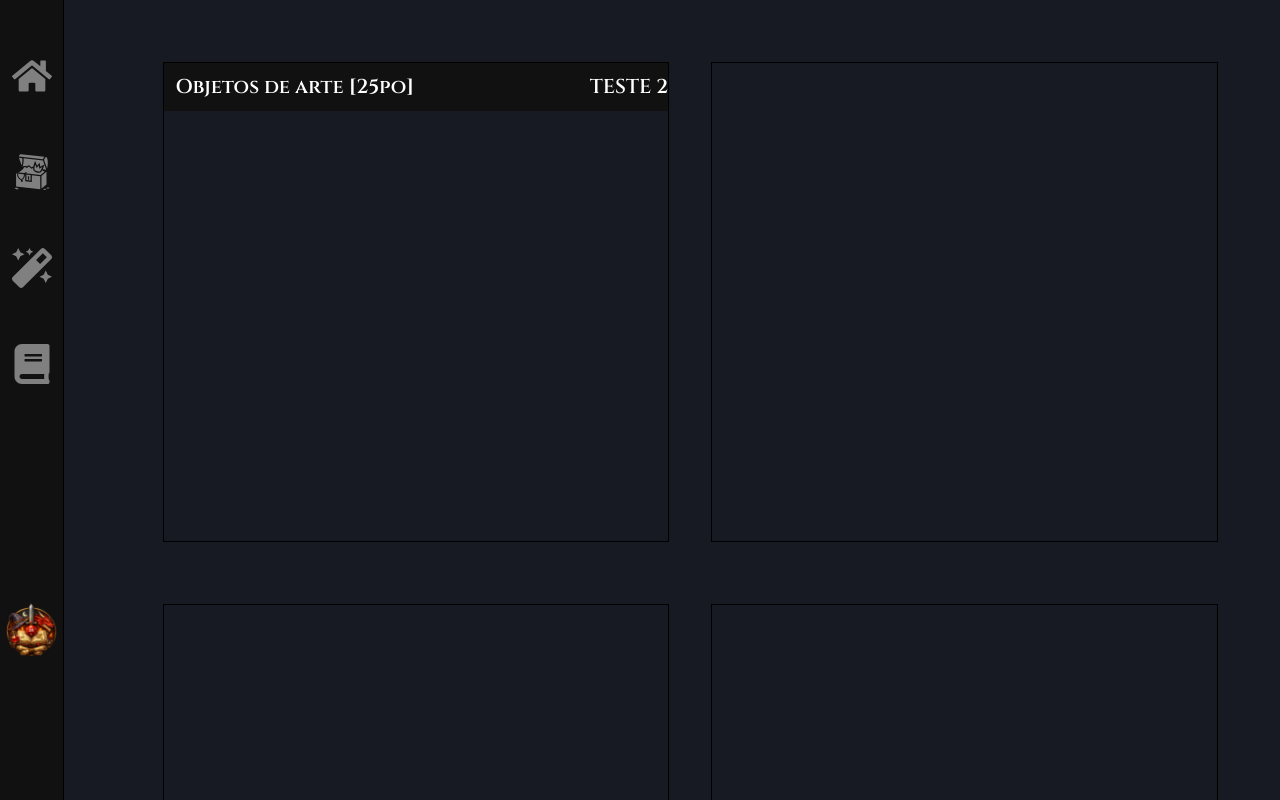
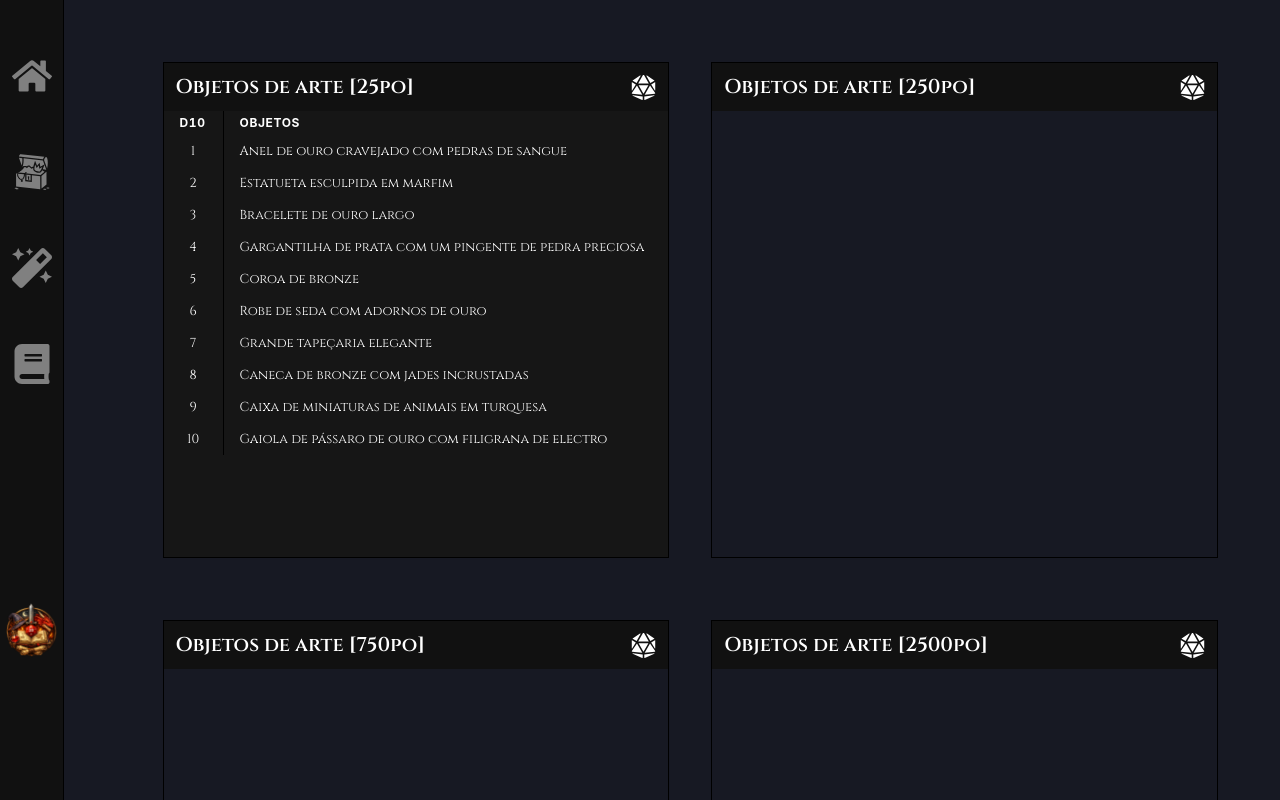
Before and after one commit to Fkmatheus/RpgManager, a React (Vite) app: page /ObjetosDeArte in a window 1280 px wide. Shown: the top 800 px of the page. Built offline with nearby package versions, Linux system fonts and the light colour scheme.

Commit message:
feat: Criação da DefaultTable e mockando alguns dados

```diff
--- a/package.json
+++ b/package.json
@@ -13,7 +13,7 @@
     "@chakra-ui/react": "^2.10.9",
     "@emotion/react": "^11.14.0",
     "@emotion/styled": "^11.14.1",
-    "framer-motion": "^12.34.3",
+    "framer-motion": "^12.38.0",
     "react": "^19.2.0",
     "react-dom": "^19.2.0",
     "react-icons": "^5.6.0",
--- a/src/components/ArtObjectsSection/ArtObjectsSection.tsx
+++ b/src/components/ArtObjectsSection/ArtObjectsSection.tsx
@@ -1,5 +1,21 @@
-import { Box, Flex, Text } from '@chakra-ui/react';
+import { Box, Button, Flex, Text } from '@chakra-ui/react';
 import { Footer } from "../Footer/Footer";
+import { FaDiceD20 } from 'react-icons/fa';
+import { DefaultTable } from '../DefaultTable/DefaultTable';
+
+const objects_25po = [
+  { id: 1, d10: 1, name: "Anel de ouro cravejado com pedras de sangue"},
+  { id: 2, d10: 2, name: "Estatueta esculpida em marfim"},
+  { id: 3, d10: 3, name: "Bracelete de ouro largo"},
+  { id: 4, d10: 4, name: "Gargantilha de prata com um pingente de pedra preciosa"},
+  { id: 5, d10: 5, name: "Coroa de bronze"},
+  { id: 6, d10: 6, name: "Robe de seda com adornos de ouro"},
+  { id: 7, d10: 7, name: "Grande tapeçaria elegante"},
+  { id: 8, d10: 8, name: "Caneca de bronze com jades incrustadas"},
+  { id: 9, d10: 9, name: "Caixa de miniaturas de animais em turquesa"},
+  { id: 10, d10: 10, name: "Gaiola de pássaro de ouro com filigrana de electro"},
+
+];
 
 export function ArtObjectsSection() {
   return (
@@ -15,40 +31,62 @@ export function ArtObjectsSection() {
           marginTop={"5%"}
           marginLeft={"10%"}
           width={"85%"}
-          height={"60vh"}
+          height={"62vh"}
           display={"flex"}
           flexDirection={"row"}
           justifyContent={"space-between"}
         >
-          <Box width={"48%"} height={"60vh"} border={"solid 1px black"}>
+          <Box backgroundColor={"#161616"} fontFamily={'Cinzel'} overflowY="auto" css={{
+            '&::-webkit-scrollbar': {
+              display: 'none',
+            },
+            '-ms-overflow-style': 'none',
+            'scrollbar-width': 'none',
+          }} width={"48%"} height={"62vh"} border={"solid 1px black"}>
+            <Box display={"flex"} flexDirection={"row"} fontSize={20} alignItems={"center"} textAlign={"center"} fontWeight={"bold"}  color={"white"} width={"100%"} height={"6vh"} backgroundColor={"#111111"} justifyContent={"space-between"}>
+              <Text marginLeft={3}>Objetos de arte [25po]</Text>
+              <Button marginRight={3} p={0} minW="auto" h="auto" _hover={{ color: "tomato" }} backgroundColor={"#111111"} color={"white"} variant={"ghost"}><FaDiceD20 size={25} /></Button>
+            </Box>
+            <DefaultTable dice='d10' type='Objetos' data={objects_25po}/>
+          </Box>
+          <Box width={"48%"} height={"62vh"} border={"solid 1px black"}>
             <Box display={"flex"} flexDirection={"row"} fontSize={20} alignItems={"center"} textAlign={"center"} fontWeight={"bold"} fontFamily={'Cinzel'} color={"white"} width={"100%"} height={"6vh"} backgroundColor={"#111111"} justifyContent={"space-between"}>
-               <Text marginLeft={3}>Objetos de arte [25po]</Text>
-               <Text>TESTE 2</Text>
+              <Text marginLeft={3}>Objetos de arte [250po]</Text>
+              <Button marginRight={3} p={0} minW="auto" h="auto" _hover={{ color: "tomato" }} backgroundColor={"#111111"} color={"white"} variant={"ghost"}><FaDiceD20 size={25} /></Button>
             </Box>
           </Box>
-          <Box width={"48%"} height={"60vh"} border={"solid 1px black"}></Box>
         </Box>
         <Box
           marginTop={"5%"}
           marginLeft={"10%"}
           width={"85%"}
-          height={"60vh"}
+          height={"62vh"}
           display={"flex"}
           flexDirection={"row"}
           justifyContent={"space-between"}
         >
-          <Box width={"48%"} height={"60vh"} border={"solid 1px black"}></Box>
-          <Box width={"48%"} height={"60vh"} border={"solid 1px black"}></Box>
+          <Box width={"48%"} height={"62vh"} border={"solid 1px black"}>
+            <Box display={"flex"} flexDirection={"row"} fontSize={20} alignItems={"center"} textAlign={"center"} fontWeight={"bold"} fontFamily={'Cinzel'} color={"white"} width={"100%"} height={"6vh"} backgroundColor={"#111111"} justifyContent={"space-between"}>
+              <Text marginLeft={3}>Objetos de arte [750po]</Text>
+              <Button marginRight={3} p={0} minW="auto" h="auto" _hover={{ color: "tomato" }} backgroundColor={"#111111"} color={"white"} variant={"ghost"}><FaDiceD20 size={25} /></Button>
+            </Box>
+          </Box>
+          <Box width={"48%"} height={"62vh"} border={"solid 1px black"}>
+            <Box display={"flex"} flexDirection={"row"} fontSize={20} alignItems={"center"} textAlign={"center"} fontWeight={"bold"} fontFamily={'Cinzel'} color={"white"} width={"100%"} height={"6vh"} backgroundColor={"#111111"} justifyContent={"space-between"}>
+              <Text marginLeft={3}>Objetos de arte [2500po]</Text>
+              <Button marginRight={3} p={0} minW="auto" h="auto" _hover={{ color: "tomato" }} backgroundColor={"#111111"} color={"white"} variant={"ghost"}><FaDiceD20 size={25} /></Button>
+            </Box>
+          </Box>
         </Box>
         <Box
           marginTop={"5%"}
           marginLeft={"10%"}
           width={"85%"}
           height={"70vh"}
-          border={"solid 1px black"}>
-
-
-        </Box>
+          border={"solid 1px black"}> <Box display={"flex"} flexDirection={"row"} fontSize={20} alignItems={"center"} textAlign={"center"} fontWeight={"bold"} fontFamily={'Cinzel'} color={"white"} width={"100%"} height={"6vh"} backgroundColor={"#111111"} justifyContent={"space-between"}>
+            <Text marginLeft={3}>Objetos de arte [7500po]</Text>
+            <Button marginRight={3} p={0} minW="auto" h="auto" _hover={{ color: "tomato" }} backgroundColor={"#111111"} color={"white"} variant={"ghost"}><FaDiceD20 size={25} /></Button>
+          </Box></Box>
         <Footer />
       </Flex>
     </>
--- /dev/null
+++ b/src/components/DefaultTable/DefaultTable.tsx
@@ -0,0 +1,59 @@
+import {
+  Table,
+  Thead,
+  Tbody,
+  Tr,
+  Th,
+  Td,
+  TableContainer
+} from "@chakra-ui/react";
+
+interface TableItem {
+  id: number;
+  d10: number;
+  name: string;
+}
+
+interface DefaultTableProps {
+    dice: string;
+    type: string;
+    data: TableItem[];
+}
+
+export function DefaultTable({dice, type, data}: DefaultTableProps) {
+  return (
+    <TableContainer>
+      <Table size="sm" variant="unstyled" color={"white"} backgroundColor={"#161616"}>
+        <Thead>
+          <Tr>
+            <Th borderRight={"solid black 1px"}>{dice}</Th>
+            <Th>{type}</Th>
+          </Tr>
+        </Thead>
+
+        <Tbody>
+          {data.map((item) => (
+            <Tr key={item.id}>
+              <Td fontSize={13} textAlign={"center"} borderRight={"solid black 1px"}>{item.d10}</Td>
+              <Td fontSize={13}>{item.name}</Td>
+            </Tr>
+          ))}
+        </Tbody>
+      </Table>
+    </TableContainer>
+  );
+}
+
+const items = [
+  { id: 1, d10: 1, name: "Anel de ouro cravejado com pedras de sangue"},
+  { id: 2, d10: 2, name: "Estatueta esculpida em marfim"},
+  { id: 3, d10: 3, name: "Bracelete de ouro largo"},
+  { id: 4, d10: 4, name: "Gargantilha de prata com um pingente de pedra preciosa"},
+  { id: 5, d10: 5, name: "Coroa de bronze"},
+  { id: 6, d10: 6, name: "Robe de seda com adornos de ouro"},
+  { id: 7, d10: 7, name: "Grande tapeçaria elegante"},
+  { id: 8, d10: 8, name: "Caneca de bronze com jades incrustadas"},
+  { id: 9, d10: 9, name: "Caixa de miniaturas de animais em turquesa"},
+  { id: 10, d10: 10, name: "Gaiola de pássaro de ouro com filigrana de electro"},
+
+];
```
Also changed, not shown: 1 other file (tests, documents, lock files or other folders).
